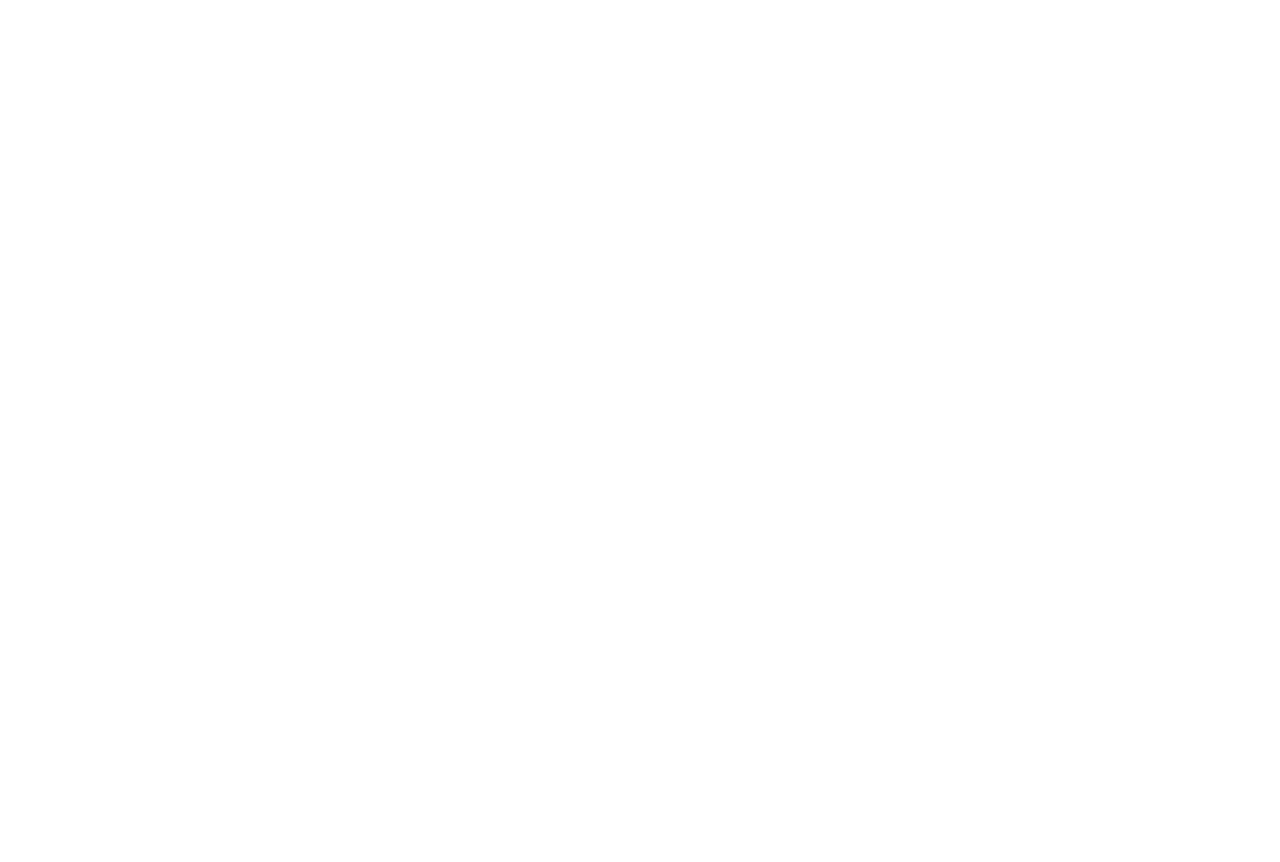
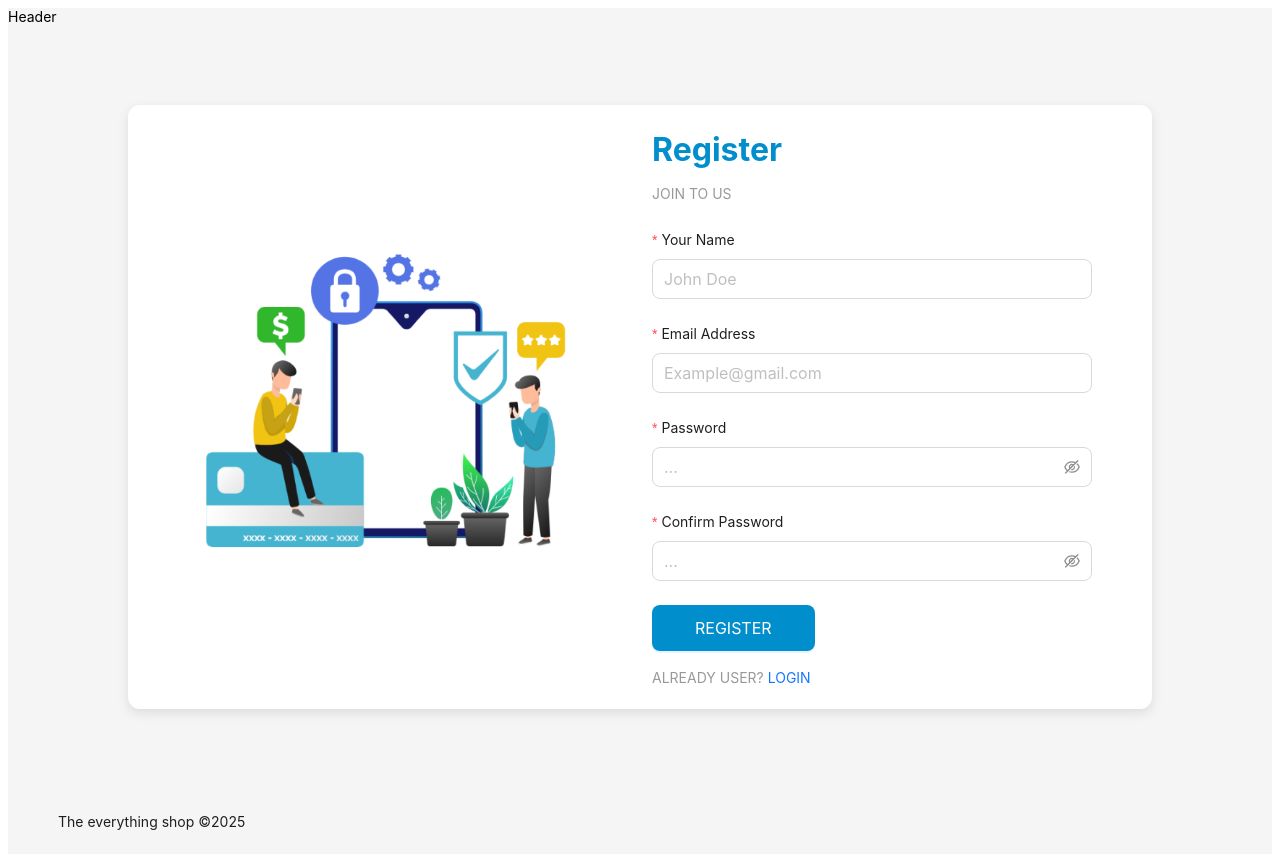
Before and after one commit to raisfordiner/the-everything-shop, a React app in the folder frontend/: page /register in a window 1280 px wide. Before the commit this address had no page. Before the commit the page ends 800 px from the top, so only its background shows below. Built offline with nearby package versions, Linux system fonts and the light colour scheme; the HTML template or start-up script is replaced by a standard one.

Commit message:
feat: set basic layouts for customer and admin, add login and register pages

```diff
--- a/frontend/src/components/layouts/AdminLayout/AdminLayout.jsx
+++ b/frontend/src/components/layouts/AdminLayout/AdminLayout.jsx
@@ -1,10 +1,28 @@
 import React from 'react'
 import {Outlet} from "react-router-dom";
+import {Layout} from "antd";
+const { Header, Footer, Sider, Content } = Layout;
+
 
 const AdminLayout = () => {
   return (
     <>
-      AdminLayout
+        <Layout>
+            <header>
+                Header
+            </header>
+
+            <Layout>
+                <Sider theme={"light"}>
+                    Slider
+                </Sider>
+
+                <Content className="content">
+                    Content
+                    <Outlet/>
+                </Content>
+            </Layout>
+        </Layout>
       <Outlet />
     </>
   )
--- a/frontend/src/components/layouts/CustomerLayout/CustomerLayout.jsx
+++ b/frontend/src/components/layouts/CustomerLayout/CustomerLayout.jsx
@@ -1,11 +1,23 @@
 import React from 'react'
 import {Outlet} from "react-router-dom"
+import {Layout} from "antd";
+const { Header, Footer, Content } = Layout;
+
 
 const CustomerLayout = () => {
   return (
     <>
-      CustomerLayout
-      <Outlet />
+      <Layout>
+          <header>
+              Header
+          </header>
+          <Content style={{ padding: '80px 120px' }}>
+              <Outlet />
+          </Content>
+          <Footer>
+              The everything shop ©2025
+          </Footer>
+      </Layout>
     </>
   )
 }
--- a/frontend/src/pages/customer/Register/Register.jsx
+++ b/frontend/src/pages/customer/Register/Register.jsx
@@ -1,8 +1,73 @@
 import React from 'react'
+import LoginImage from "../../../assets/LoginImage.png"
+import {Button, Col, Form, Input, Row} from "antd";
+import {Link} from "react-router";
+import "./Register.scss"
 
 const Register = () => {
   return (
-    <div>Register</div>
+      <div className={"register"}>
+        <Row gutter={24} align="middle">
+          <Col span={12}>
+            <div className="register__image">
+              <img src={LoginImage} alt="Register Image"/>
+            </div>
+          </Col>
+          <Col span={12}>
+            <Form layout="vertical" name={"register_form"} className="register_form">
+              <h2 className={"register__form-title"}>Register</h2>
+              <p className={"register__form-subtitle"}>JOIN TO US</p>
+
+              <Form.Item
+                  label="Your Name"
+                  name="name"
+                  rules={[{required: true, message: 'Please input your name!', whitespace: true}]}
+              >
+                <Input placeholder="John Doe" size="large"/>
+              </Form.Item>
+
+              <Form.Item
+                  label="Email Address"
+                  name="email"
+                  rules={[{required: true, message: 'Please input your email!'}, {
+                    type: 'email',
+                    message: 'Invalid email!'
+                  }]}
+              >
+                <Input placeholder="Example@gmail.com" size="large"/>
+              </Form.Item>
+
+              <Form.Item
+                  label="Password"
+                  name="password"
+                  rules={[{required: true, message: 'Please input your password!'}]}
+              >
+                <Input.Password placeholder="..." size="large"/>
+              </Form.Item>
+
+              <Form.Item
+                  label="Confirm Password"
+                  name="confirm-password"
+                  rules={[{required: true, message: 'Please input your confirm password!'}]}
+              >
+                <Input.Password placeholder="..." size="large"/>
+              </Form.Item>
+
+              <Form.Item style={{marginBottom: '16px'}}>
+                <Button type="primary" htmlType="submit" size="large"
+                        style={{padding: '22px 42px', color: "white", backgroundColor: "#008ECC"}}>
+                  REGISTER
+                </Button>
+              </Form.Item>
+
+              <div>
+                <span style={{color: "#999"}}>ALREADY USER? </span>
+                <Link to="/login">LOGIN</Link>
+              </div>
+            </Form>
+          </Col>
+        </Row>
+      </div>
   )
 }
 
--- /dev/null
+++ b/frontend/src/pages/customer/Register/Register.scss
@@ -0,0 +1,33 @@
+.register {
+  padding: 20px 60px;
+  border-radius: 12px;
+  background-color: #fff;
+  box-shadow: 0 4px 12px rgba(0,0,0,0.1);
+
+  &__image {
+    width: 400px;
+    height: auto;
+    aspect-ratio: 4/3;
+
+    img {
+      width: 100%;
+      height: auto;
+      object-fit: contain;
+    }
+  }
+
+  &__form {
+    &-title {
+      padding: 0;
+      margin: 0 0 8px 0;
+      font-size: 32px;
+      color: #008ECC;
+    }
+
+    &-subtitle {
+      padding: 0;
+      margin: 0 0 24px 0;
+      color: #999
+    }
+  }
+}
--- a/frontend/src/pages/public/Login/Login.jsx
+++ b/frontend/src/pages/public/Login/Login.jsx
@@ -1,9 +1,65 @@
 import React from 'react'
+import {Button, Col, Form, Input, Row} from "antd";
+import LoginImage from "../../../assets/LoginImage.png"
+import {Link} from "react-router";
+import "./Login.scss"
 
 const Login = () => {
   return (
-    <div>Login</div>
+    <>
+      <div className={"login"}>
+        <Row gutter={24} align="middle">
+          <Col span={12}>
+            <div className="login__image">
+              <img src={LoginImage} alt="Login Image"/>
+            </div>
+          </Col>
+          <Col span={12}>
+            <Form layout="vertical" name={"login_form"} className="login_form">
+              <h2 className={"login__form-title"}>Welcome Back</h2>
+              <p className={"login__form-subtitle"}>LOGIN TO CONTINUE</p>
+
+              <Form.Item
+                  label="Email Address"
+                  name="email"
+                  rules={[{required: true, message: 'Please input your email!'}, {
+                    type: 'email',
+                    message: 'Invalid email!'
+                  }]}
+              >
+                <Input placeholder="Example@gmail.com" size="large"/>
+              </Form.Item>
+
+              <Form.Item
+                  label="Password"
+                  name="password"
+                  rules={[{required: true, message: 'Please input your password!'}]}
+              >
+                <Input.Password placeholder="..." size="large"/>
+              </Form.Item>
+
+              <Form.Item style={{marginBottom: '24px', marginTop: '-12px'}}>
+                <a>
+                  Forgot Password?
+                </a>
+              </Form.Item>
+
+              <Form.Item style={{marginBottom: '16px'}}>
+                <Button type="primary" htmlType="submit" size="large" style={{padding:'22px 42px', color: "white", backgroundColor: "#008ECC"}}>
+                  LOGIN
+                </Button>
+              </Form.Item>
+
+              <div>
+                <span style={{color: "#999"}}>NEW USER? </span>
+                <Link to="/register">SIGN UP</Link>
+              </div>
+            </Form>
+          </Col>
+        </Row>
+      </div>
+    </>
   )
 }
 
-export default Login
+export default Login;
--- /dev/null
+++ b/frontend/src/pages/public/Login/Login.scss
@@ -0,0 +1,33 @@
+.login {
+  padding: 20px 60px;
+  border-radius: 12px;
+  background-color: #fff;
+  box-shadow: 0 4px 12px rgba(0,0,0,0.1);
+
+  &__image {
+    width: 400px;
+    height: auto;
+    aspect-ratio: 4/3;
+
+    img {
+      width: 100%;
+      height: auto;
+      object-fit: contain;
+    }
+  }
+
+  &__form {
+    &-title {
+      padding: 0;
+      margin: 0 0 8px 0;
+      font-size: 32px;
+      color: #008ECC;
+    }
+
+    &-subtitle {
+      padding: 0;
+      margin: 0 0 24px 0;
+      color: #999
+    }
+  }
+}
```
Also changed, not shown: frontend/src/routes/routes.jsx (+10 -0 lines), frontend/src/assets/LoginImage.png (added).
